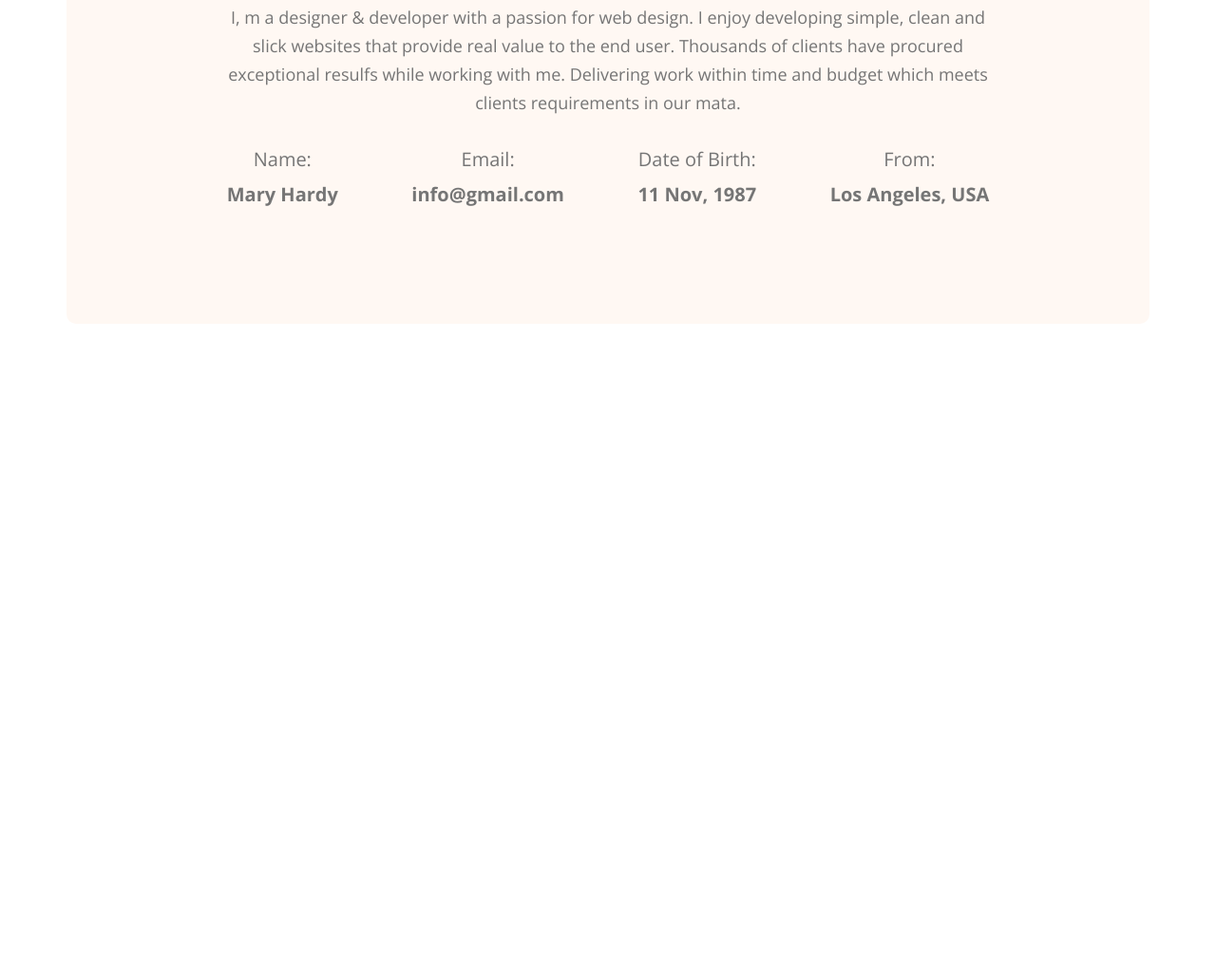
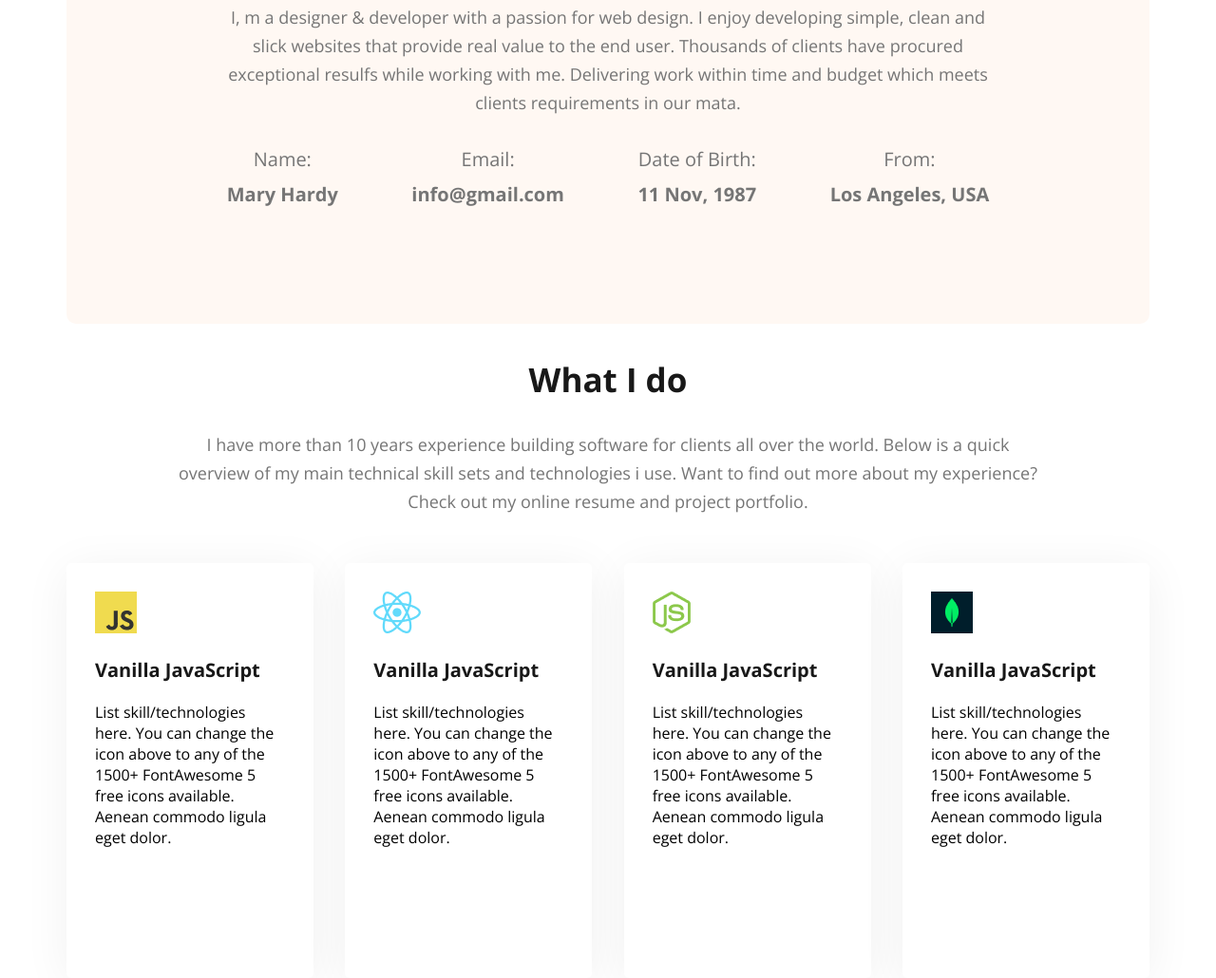
Before and after one commit to bellal1985h1/developer-portfolio, a plain HTML site: page index.html in a window 1280 px wide. Shown: the part 1100-2130 px from the top of the page at 95% size. Before the commit the page ends 1441 px from the top, so only its background shows below. Drawn offline with nearby package versions, Linux system fonts and the light colour scheme.

Commit message:
skill added

```diff
--- a/index.html
+++ b/index.html
@@ -72,6 +72,56 @@
           </div>
         </div>
       </section>
+
+      <!-- What I do section start -->
+      <section>
+        <h3 class="section-title">What I do</h3>
+        <p class="desc">
+          I have more than 10 years experience building software for clients all
+          over the world. Below is a quick overview of my main technical skill
+          sets and technologies i use. Want to find out more about my
+          experience? Check out my online resume and project portfolio.
+        </p>
+
+        <div class="skill-container">
+          <div class="skill-box">
+            <img src="./images/icons/js.png" alt="" />
+            <h3 class="skill-title">Vanilla JavaScript</h3>
+            <div class="skill-desc">
+              List skill/technologies here. You can change the icon above to any
+              of the 1500+ FontAwesome 5 free icons available. Aenean commodo
+              ligula eget dolor.
+            </div>
+          </div>
+          <div class="skill-box">
+            <img src="./images/icons/react.png" alt="" />
+            <h3 class="skill-title">Vanilla JavaScript</h3>
+            <div class="skill-desc">
+              List skill/technologies here. You can change the icon above to any
+              of the 1500+ FontAwesome 5 free icons available. Aenean commodo
+              ligula eget dolor.
+            </div>
+          </div>
+          <div class="skill-box">
+            <img id="skill-img" src="./images/icons/nodejs.png" alt="" />
+            <h3 class="skill-title">Vanilla JavaScript</h3>
+            <div class="skill-desc">
+              List skill/technologies here. You can change the icon above to any
+              of the 1500+ FontAwesome 5 free icons available. Aenean commodo
+              ligula eget dolor.
+            </div>
+          </div>
+          <div class="skill-box">
+            <img src="./images/icons/mongo.png" alt="" />
+            <h3 class="skill-title">Vanilla JavaScript</h3>
+            <div class="skill-desc">
+              List skill/technologies here. You can change the icon above to any
+              of the 1500+ FontAwesome 5 free icons available. Aenean commodo
+              ligula eget dolor.
+            </div>
+          </div>
+        </div>
+      </section>
     </main>
     <footer></footer>
   </body>
--- a/styles/developer.css
+++ b/styles/developer.css
@@ -133,3 +133,39 @@
   line-height: 10px;
   margin-top: 20px;
 }
+
+/* What I do section related Styles */
+.desc {
+  color: #757575;
+  font-size: 18px;
+  font-weight: 400;
+  line-height: 30px;
+  max-width: 909px;
+  margin: auto;
+  margin-top: 30px;
+  text-align: center;
+}
+
+/* Skill related styles */
+.skill-box {
+  width: 200px;
+  height: 377px;
+  border-radius: 5px;
+  background: #fff;
+  box-shadow: 0px 6px 50px 0px rgba(0, 0, 0, 0.06);
+  padding: 30px;
+  /* text-align: center; */
+  margin-top: 50px;
+}
+.skill-container {
+  display: flex;
+  justify-content: space-between;
+}
+.skill-title {
+  color: #181818;
+  font-size: 20px;
+  font-weight: 700;
+}
+#skill-img {
+  text-align: left;
+}
```
